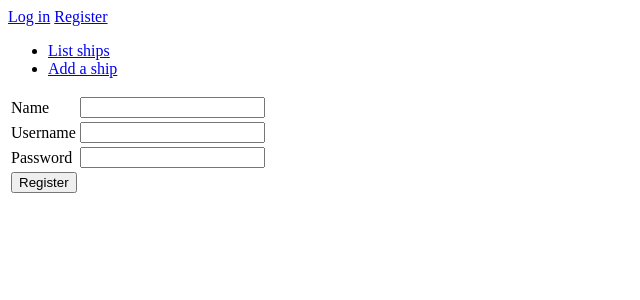
After one commit to elucca/FleetReport, a Flask app: page /auth/newuser in a window 1280 px wide. The commit adds this page. Shown: the top 300 px of the page, without its empty margins (0-640 px from the left). Run offline with Flask 2, Linux system fonts and the light colour scheme.

Commit message:
Add functionality for creating new users

```diff
--- a/application/auth/forms.py
+++ b/application/auth/forms.py
@@ -7,3 +7,11 @@ class LoginForm(FlaskForm):
 
     class Meta:
         csrf = False
+
+class UserCreateForm(FlaskForm):
+    name = StringField("Name")
+    username = StringField("Username")
+    password = PasswordField("Password")
+
+    class Meta:
+        csrf = False
--- a/application/auth/views.py
+++ b/application/auth/views.py
@@ -1,9 +1,9 @@
 from flask import render_template, request, redirect, url_for
 from flask_login import login_user, logout_user
 
-from application import app
+from application import app, db
 from application.auth.models import User
-from application.auth.forms import LoginForm
+from application.auth.forms import LoginForm, UserCreateForm
 
 @app.route("/auth/login", methods = ["GET", "POST"])
 def auth_login():
@@ -29,3 +29,20 @@ def auth_login():
 def auth_logout():
     logout_user()
     return redirect(url_for("index"))
+
+@app.route("/auth/newuser", methods = ["GET", "POST"])
+def auth_newuser():
+    if request.method == "GET":
+        return render_template("/auth/newuser.html", form = UserCreateForm())
+
+    form = UserCreateForm()
+    # Validation goes here
+
+    new_user = User(form.name.data, form.username.data, form.password.data)
+
+    db.session.add
+
+    db.session().add(new_user)
+    db.session().commit()
+
+    return redirect(url_for("index"))
--- /dev/null
+++ b/application/templates/auth/newuser.html
@@ -0,0 +1,53 @@
+{% extends "layout.html" %}
+
+{% block body %}
+
+<form method="POST" action="{{ url_for('auth_newuser') }}">
+  <table>
+
+    <tr>
+	    <td>{{ form.name.label }}</td>
+      <td>{{ form.name }}</td>
+      <td>
+        <ul>
+          {% for error in form.name.errors %}
+          <li>{{ error }}</li>
+          {% endfor %}
+        </ul>
+      </td>
+    </tr>
+
+    <tr>
+      <td>{{ form.username.label }}</td>
+      <td>{{ form.username }}</td>
+      <td>
+        <ul>
+          {% for error in form.username.errors %}
+          <li>{{ error }}</li>
+          {% endfor %}
+        </ul>
+      </td>
+    </tr>
+
+    <tr>
+      <td>{{ form.password.label }}</td>
+      <td>{{ form.password }}</td>
+      <td>
+        <ul>
+          {% for error in form.password.errors %}
+          <li>{{ error }}</li>
+          {% endfor %}
+        </ul>
+      </td>
+    </tr>
+
+    <tr>
+	    <td colspan="2">
+	      <input type="submit" value="Register"/>
+	    </td>
+    </tr>
+
+  </table>
+</form>
+
+{% endblock %}
--- a/application/templates/layout.html
+++ b/application/templates/layout.html
@@ -12,6 +12,7 @@
     </p>
     {% else %}
     <a href="{{ url_for('auth_login') }}">Log in</a>
+    <a href="{{ url_for('auth_newuser') }}">Register</a>
     {% endif %}
 
     <ul>
```
Also changed, not shown: application/fleetreport.db.
